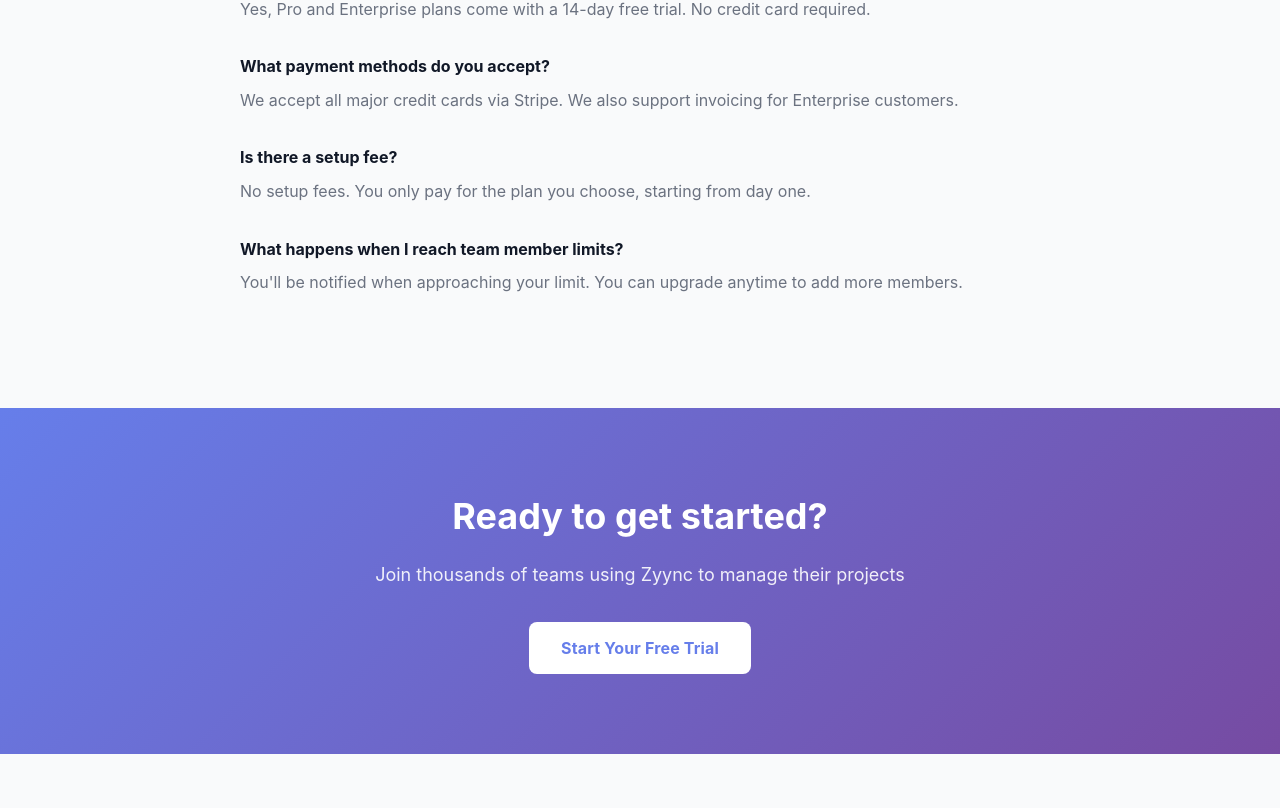
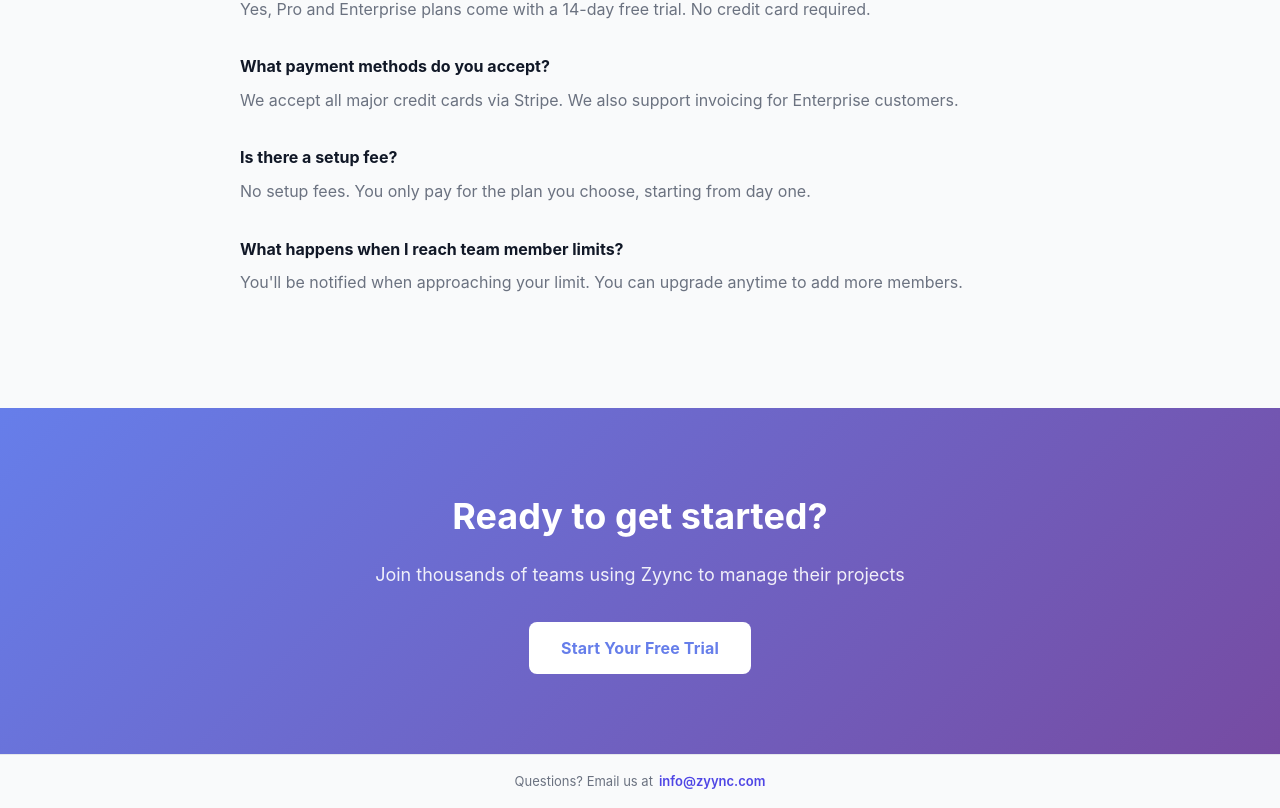
Before and after one commit to deepesh75/zyync-project-management, a Next.js app: page /pricing in a window 1280 px wide. Shown: the part 1869-2677 px from the top of the page. Before the commit the page ends 2623 px from the top, so only its background shows below. Built offline with nearby package versions, Linux system fonts and the light colour scheme; no server answers.

Commit message:
feat: add info@zyync.com support email in global footer

```diff
--- a/src/pages/_app.tsx
+++ b/src/pages/_app.tsx
@@ -3,6 +3,31 @@ import type { AppProps } from 'next/app'
 import { SessionProvider } from 'next-auth/react'
 import { ThemeProvider } from '../contexts/ThemeContext'
 import PageLoader from '../components/PageLoader'
+
+function Footer() {
+  return (
+    <footer style={{
+      borderTop: '1px solid var(--border)',
+      padding: '16px 32px',
+      display: 'flex',
+      alignItems: 'center',
+      justifyContent: 'center',
+      gap: 6,
+      fontSize: 13,
+      color: 'var(--text-secondary)'
+    }}>
+      Questions? Email us at{' '}
+      <a
+        href="mailto:info@zyync.com"
+        style={{ color: 'var(--primary)', fontWeight: 600, textDecoration: 'none' }}
+        onMouseEnter={(e) => (e.currentTarget.style.textDecoration = 'underline')}
+        onMouseLeave={(e) => (e.currentTarget.style.textDecoration = 'none')}
+      >
+        info@zyync.com
+      </a>
+    </footer>
+  )
+}
 
 export default function App({ Component, pageProps: { session, ...pageProps } }: AppProps) {
   return (
@@ -10,6 +35,7 @@ export default function App({ Component, pageProps: { session, ...pageProps } }:
       <ThemeProvider>
         <PageLoader />
         <Component {...pageProps} />
+        <Footer />
       </ThemeProvider>
     </SessionProvider>
   )
--- a/src/pages/pricing.tsx
+++ b/src/pages/pricing.tsx
@@ -109,7 +109,7 @@ export default function Pricing() {
         break
       case 'enterprise':
         // Open contact form or redirect to contact page
-        window.open('mailto:sales@zyync.com?subject=Enterprise%20Inquiry', '_blank')
+        window.open('mailto:info@zyync.com?subject=Enterprise%20Inquiry', '_blank')
         break
       case 'pro_lifetime':
         // Redirect to lifetime deal checkout
```
